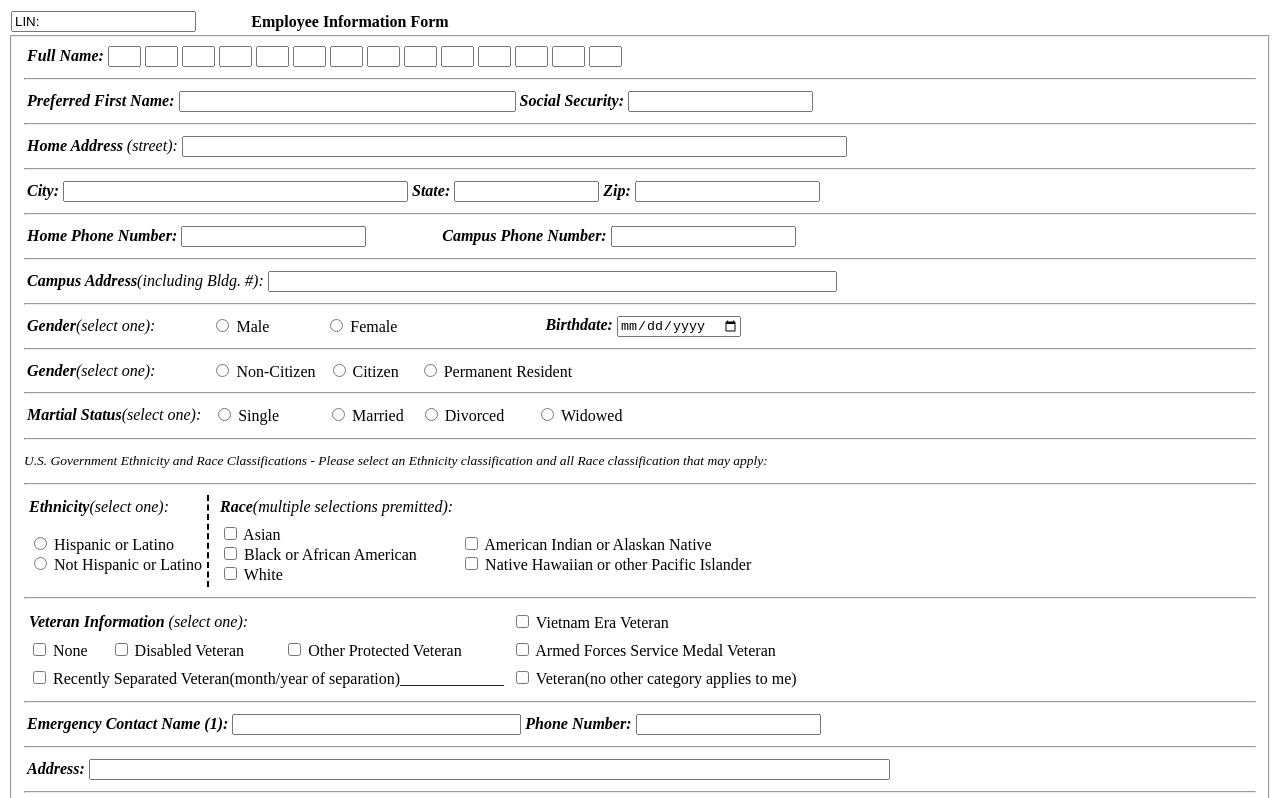
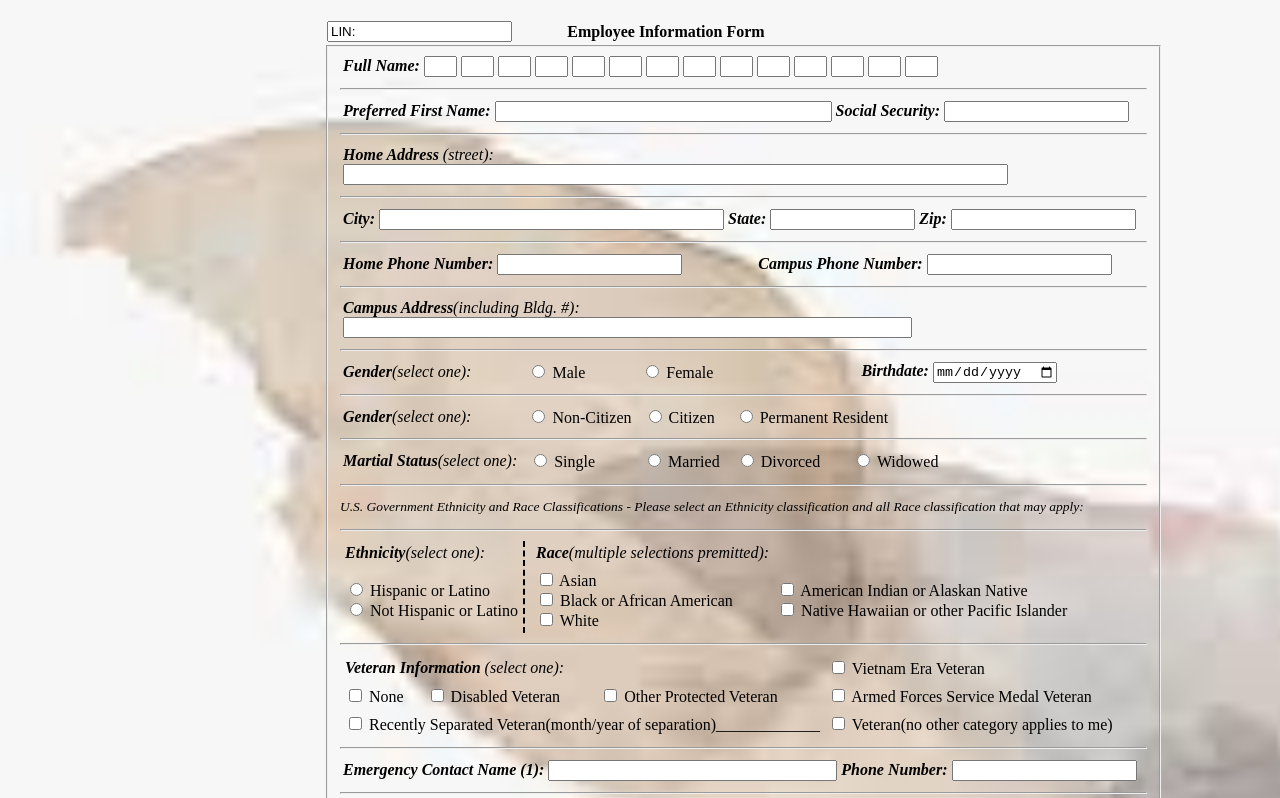
Before and after one commit to aiman0100/html_form, a plain HTML site: page index.html in a window 1280 px wide. Shown: the top 798 px of the page. Drawn offline with Linux system fonts and the light colour scheme.

Commit message:
html form

```diff
--- a/index.html
+++ b/index.html
@@ -5,8 +5,23 @@
     <meta http-equiv="X-UA-Compatible" content="IE=edge">
     <meta name="viewport" content="width=device-width, initial-scale=1.0">
     <title>Document</title>
+    <style>
+        body
+        {
+            background: url(./images.jpg);
+            background-repeat: no-repeat;
+            background-size: cover;
+        }
+        .register
+        {
+            width: 50%;
+            margin: auto;
+            padding: 10px;
+        }
+    </style>
 </head>
 <body>
+<div class="register">
     <form>
 
          <table>
@@ -679,5 +694,6 @@
 
 
     </form>
+</div>
 </body>
 </html>
```
Also changed, not shown: images.jpg (added).
